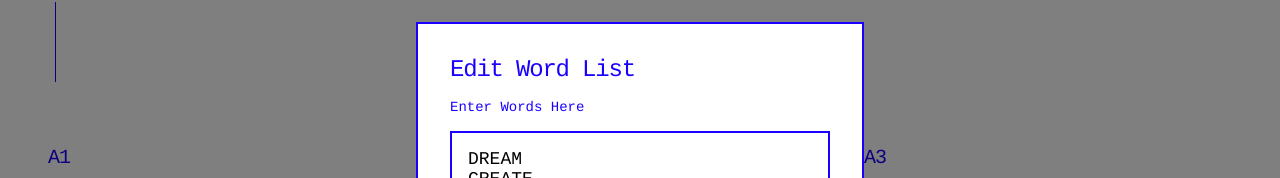
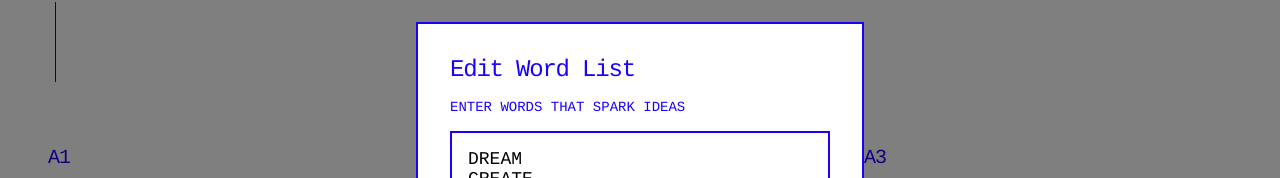
Before and after one commit to yifanxiax/inspiration-cards, a plain HTML site: page index.html in a window 1280 px wide. Both pictures are taken after a click on the button "Edit Words". Shown: the part 147-325 px from the top of the page. Drawn offline with Linux system fonts and the light colour scheme.

Commit message:
Update index.html
change a line to edit words

```diff
--- a/index.html
+++ b/index.html
@@ -18,7 +18,7 @@
         <div id="editorModal" class="modal">
             <div class="modal-content">
                 <h3>Edit Word List</h3>
-                <p class="modal-description">Enter Words Here</p>
+                <p class="modal-description">ENTER WORDS THAT SPARK IDEAS</p>
                 <textarea id="wordInput" placeholder="DREAM&#10;CREATE&#10;INSPIRE&#10;..."></textarea>
                 <div class="modal-buttons">
                     <button id="updateBtn" class="btn">Update</button>
```
